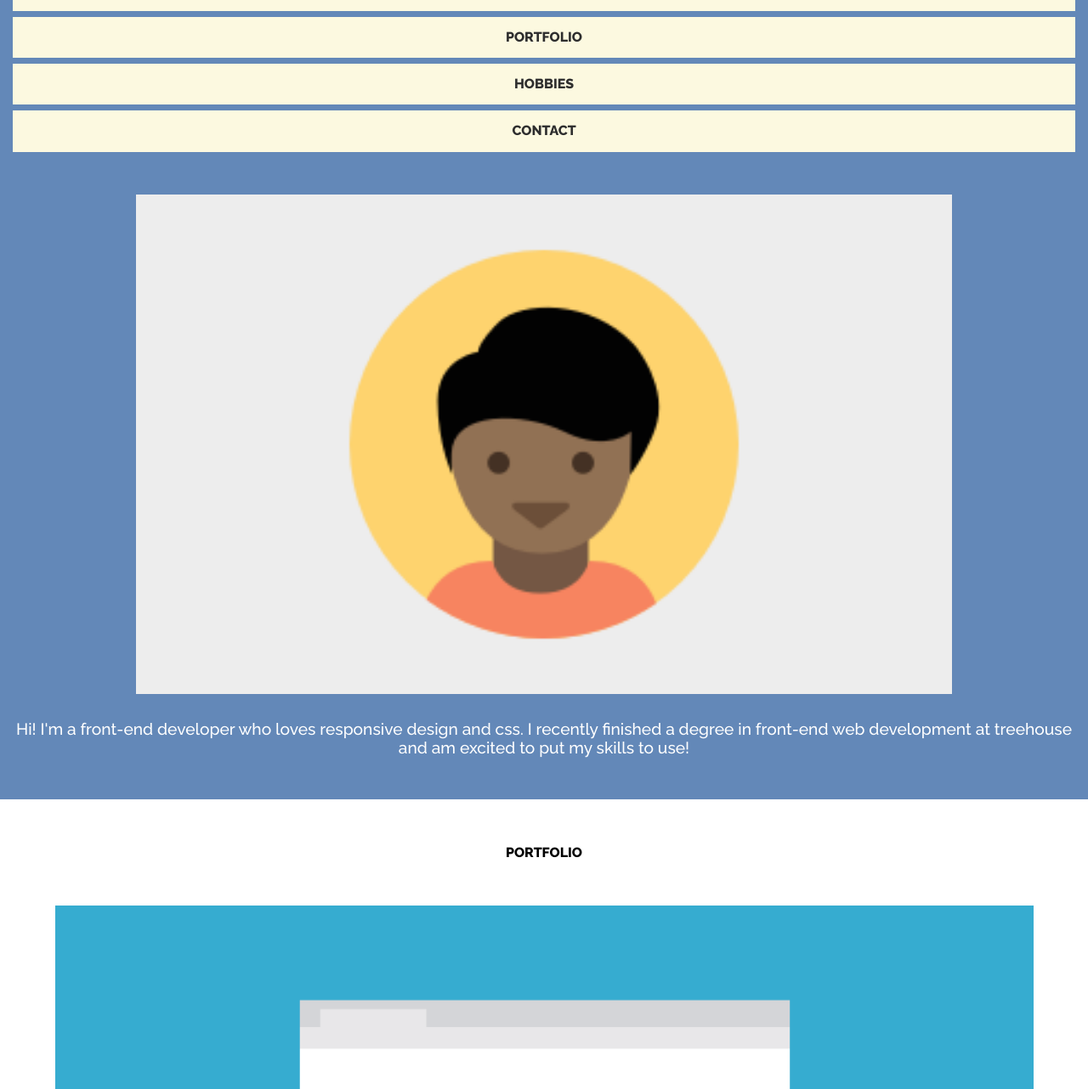
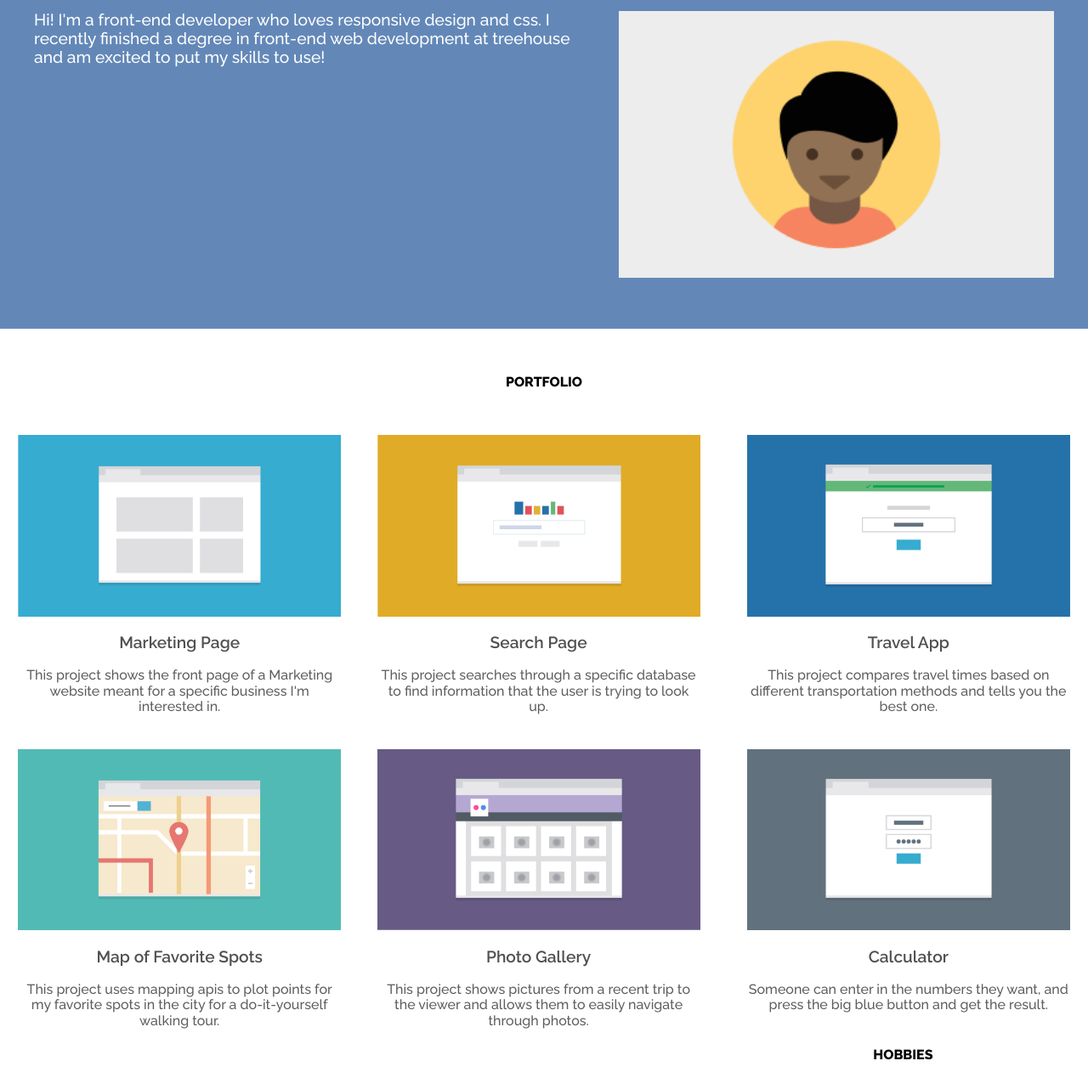
Before and after one commit to BrandonGormley/TechDegree-Project-Two, a plain HTML site: page index.html in a window 1280 px wide. Shown: the part 115-1397 px from the top of the page at 85% size. Drawn offline with Linux system fonts and the light colour scheme.

Commit message:
Updates Tablet/Desktop
-Added Media Query styles for Tablet & Desktop

```diff
--- a/css/styles.css
+++ b/css/styles.css
@@ -39,7 +39,6 @@ nav ul li a {
     margin: 50px auto 30px;
     display: block;
     width: 75%;
-
 }
 
 .intro-text {
@@ -95,6 +94,7 @@ footer {
     color: #ffffff;
     font-size: 1rem;
     padding-bottom: 15px;
+    padding-top: 60px;
 }
 
 .contact-text {
@@ -141,8 +141,11 @@ footer {
 }
 
 .footer-nav .top {
+    padding-right: 20px;
+}
+
+.footer-nav .right {
     float: right;
-    padding-right: 20px;
 }
 
 .footer-nav .student {
@@ -155,13 +158,11 @@ footer {
     display: inline;
 }
 
-
-
-
-
-
-
-
+.footer-home,
+.footer-contact,
+.footer-portfolio {
+    display: none;
+}
 
 
 
@@ -170,10 +171,148 @@ footer {
 
 @media (min-width: 768px) {
 
+    nav {
+        text-align: center;
+    }
+
+    nav ul li {
+        background: none;
+        display: inline-block;
+        padding: 0 15px;
+        margin: 0;
+    }
+
+    nav ul li a {
+        color: #fff;
+    }
+
+    .clearfix::after {
+        content: "";
+        clear: both;
+        display: table;
+    }
+
+    .container {
+        padding-bottom: 30px;
+    }
+
+    .profile-picture {
+        float: right;
+        width: 40%;
+        padding-right: 20px;
+    }
+
+    .intro-text {
+        float: left;
+        width: 50%;
+        padding: 0;
+        margin: 50px 0;
+        text-align: left;
+        padding-left: 20px;
+    }
+
+    .marketing {
+        float: left;
+        width: 50%;
+    }
+
+    .search {
+        float: right;
+        width: 50%;
+    }
+
+    .travel {
+        float: right;
+        width: 50%;
+    }
+
+    .favorite-spots {
+        float: left;
+        width: 50%;
+    }
+
+    .photo-gallery {
+        float: left;
+        width: 50%;
+    }
+
+    .calculator-sec {
+        float: right;
+        width: 50%;
+    }
+
+    .contact-text {
+        width: 60%;
+    }
+
+    .footer-top {
+        display: none;
+    }
+    .footer-home,
+    .footer-portfolio,
+    .footer-contact {
+        display: inline-block;
+        padding-right: 20px;
+    }
+
+    .footer-nav {
+        padding-bottom: 40px;
+    }
 }
 
 
 
 @media (min-width: 1024px) {
 
+
+    .intro-student {
+        float: left;
+        padding-left: 40px;
+        padding-top: 60px;
+    }
+
+    .intro-text {
+        padding-left: 40px;
+        margin-top: 15px;
+    }
+
+    .main-nav {
+        float: right;
+        padding-top: 60px;
+        padding-right: 25px;
+    }
+
+    .profile-picture {
+        padding-right: 40px;
+    }
+
+    .marketing {
+        float: left;
+        width: 33%;
+    }
+
+    .search {
+        float: left;
+        width: 33%;
+    }
+
+    .travel {
+        float: right;
+        width: 33%;
+    }
+
+    .favorite-spots {
+        float: left;
+        width: 33%;
+    }
+
+    .photo-gallery {
+        float: left;
+        width: 33%;
+    }
+
+    .calculator-sec {
+        float: right;
+        width: 33%;
+    }
 }
--- a/index.html
+++ b/index.html
@@ -13,7 +13,8 @@
 
 <body>
     <header>
-        <h1 id="student">Student Name</h1>
+        <div class="intro-container">
+            <h1 class="intro-student" id="student">Brandon Gormley</h1>
             <nav>
                 <ul class="main-nav">
                     <li><a href="#home">Home</a></li>
@@ -22,16 +23,21 @@
                     <li><a href="#contact">Contact</a></li>
                 </ul>
             </nav>
-
+        </div>
+        <div class="container clearfix">
             <img class="profile-picture" src="images/responsive-layout-profile.png" alt="Profile picture">
-        <p class="intro-text">Hi! I'm a front-end developer who loves responsive design and css. I recently finished a
+            <p class="intro-text">Hi! I'm a front-end developer who loves responsive design and css. I recently
+                finished
+                a
                 degree in front-end
                 web development at treehouse and am excited to put my skills to use!</p>
+        </div>
     </header>
 
     <main>
+        <div class="main-container">
             <h2 id="portfolio">Portfolio</h2>
-        <section>
+            <section class="marketing">
                 <a href="#"><img class="portfolio-img" src="images/portfolio-1.png" alt="Marketing"></a>
                 <h3>Marketing Page</h3>
                 <p class="portfolio-text">This project shows the front page of a Marketing website meant for a specific
@@ -39,7 +45,7 @@
                 </p>
             </section>
 
-        <section>
+            <section class="search">
                 <a href="#"><img class="portfolio-img" src="images/portfolio-2.png" alt="Search"></a>
                 <h3>Search Page</h3>
                 <p class="portfolio-text">This project searches through a specific database to find information that the
@@ -47,31 +53,34 @@
                 </p>
             </section>
 
-        <section>
+            <section class="travel">
                 <a href="#"><img class="portfolio-img" src="images/portfolio-3.png" alt="Travel"></a>
                 <h3>Travel App</h3>
-            <p class="portfolio-text">This project compares travel times based on different transportation methods and
+                <p class="portfolio-text">This project compares travel times based on different transportation methods
+                    and
                     tells you the best one.
                 </p>
             </section>
 
-        <section>
+            <section class="favorite-spots">
                 <a href="#"><img class="portfolio-img" src="images/portfolio-4.png" alt="Favorite Spots"></a>
                 <h3>Map of Favorite Spots</h3>
-            <p class="portfolio-text">This project uses mapping apis to plot points for my favorite spots in the city
+                <p class="portfolio-text">This project uses mapping apis to plot points for my favorite spots in the
+                    city
                     for a do-it-yourself walking tour.
                 </p>
             </section>
 
-        <section>
+            <section class="photo-gallery">
                 <a href="#"><img class="portfolio-img" src="images/portfolio-5.png" alt="Photo Gallery"></a>
                 <h3>Photo Gallery</h3>
-            <p class="portfolio-text">This project shows pictures from a recent trip to the viewer and allows them to
+                <p class="portfolio-text">This project shows pictures from a recent trip to the viewer and allows them
+                    to
                     easily navigate through photos.
                 </p>
             </section>
 
-        <section>
+            <section class="calculator-sec">
                 <a href="#"><img class="portfolio-img" src="images/portfolio-6.png" alt="Calculator"></a>
                 <h3>Calculator</h3>
                 <p class="portfolio-text calculator">Someone can enter in the numbers they want, and press the big blue
@@ -79,6 +88,7 @@
                     the result.
                 </p>
             </section>
+        </div>
 
         <h2 id="hobbies">Hobbies</h2>
         <section class="hobbies">
@@ -89,6 +99,7 @@
             <h3>Traveling</h3>
         </section>
     </main>
+
 
     <footer>
         <h2 id="contact" class="contact">Contact</h2>
@@ -101,8 +112,11 @@
         <p class="contact-email">Email <strong>email@yoursite.com</strong></p>
 
         <ul class="footer-nav">
-            <li><a class="student" href="#student">Student Name</a></li>
-            <li><a class="top" href="#">BACK TO TOP</a></li>
+            <li><a class="student" href="#student">Brandon Gormley</a></li>
+            <li><a class="footer-top right" href="#">BACK TO TOP</a></li>
+            <li><a class="footer-contact right" href="#contact">CONTACT</a></li>
+            <li><a class="footer-portfolio right" href="#portfolio">PORTFOLIO</a></li>
+            <li><a class="footer-home right" href="#">HOME</a></li>
         </ul>
     </footer>
 
```
Lines whose indentation alone changed are shown as unchanged.
